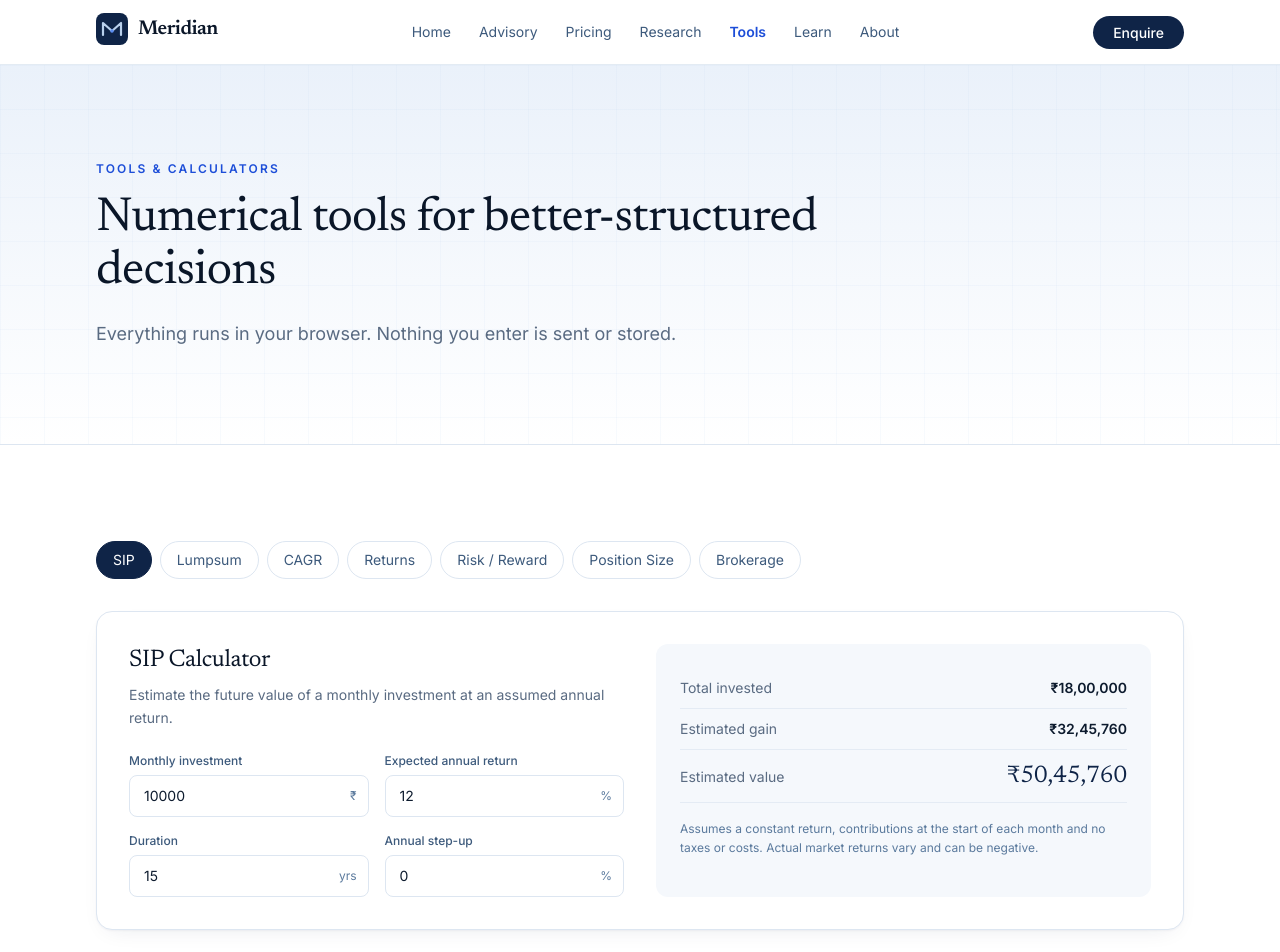
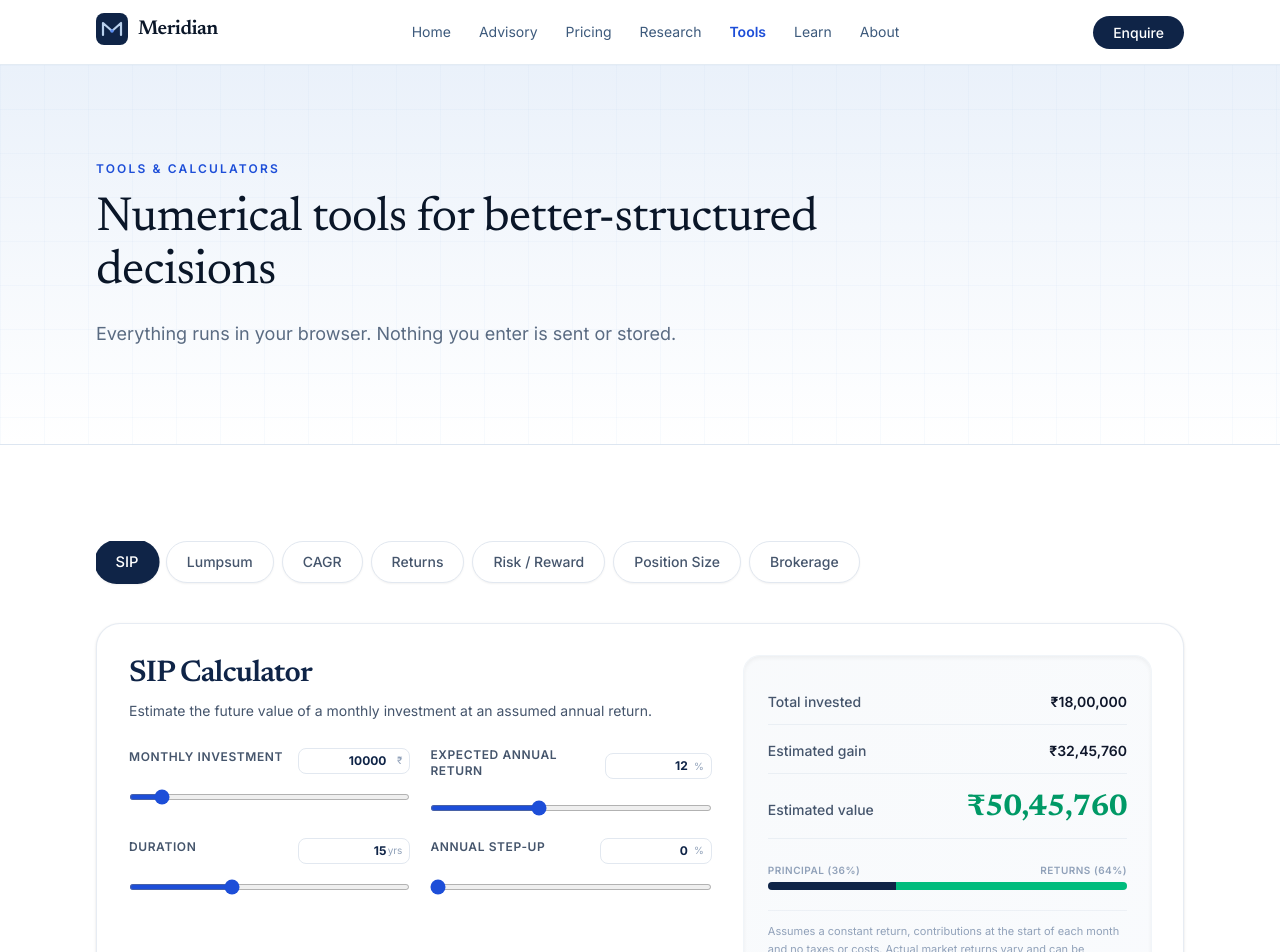
Before and after one commit to dilseresearchlab-git/Advisory, a Next.js app: page /tools in a window 1280 px wide. Shown: the top 952 px of the page. Built offline with nearby package versions, Linux system fonts and the light colour scheme.

Commit message:
initial tools changes commit

```diff
--- a/src/components/Calculators.jsx
+++ b/src/components/Calculators.jsx
@@ -15,13 +15,14 @@ import { RiskRewardVisual } from "./Charts";
 
 const num = (v) => (v === "" || v === null ? 0 : Number(v));
 
+// Standard text/number input component
 function Field({ label, value, onChange, suffix, step = "any", min = 0 }) {
   return (
     <div>
-      <label className="label">{label}</label>
-      <div className="relative">
+      <label className="label text-xs font-semibold uppercase tracking-wider text-slate-600">{label}</label>
+      <div className="relative mt-1.5">
         <input
-          className="input"
+          className="input w-full rounded-xl border border-slate-200 bg-white px-4 py-2.5 text-slate-900 shadow-xs focus:border-royal focus:outline-none focus:ring-2 focus:ring-royal/20"
           type="number"
           inputMode="decimal"
           min={min}
@@ -30,33 +31,72 @@ function Field({ label, value, onChange, suffix, step = "any", min = 0 }) {
           onChange={(e) => onChange(e.target.value)}
         />
         {suffix && (
-          <span className="pointer-events-none absolute right-3 top-1/2 -translate-y-1/2 text-xs text-steel">{suffix}</span>
+          <span className="pointer-events-none absolute right-4 top-1/2 -translate-y-1/2 text-xs font-medium text-slate-400">{suffix}</span>
         )}
       </div>
     </div>
   );
 }
 
-function Result({ label, value, strong = false }) {
+// Dual-mode interactive input with Range Slider + Number Field
+function RangeField({ label, value, onChange, suffix, min, max, step = "any" }) {
   return (
-    <div className="flex items-baseline justify-between gap-4 border-b border-line/70 py-2.5 last:border-0">
-      <span className="text-sm text-muted">{label}</span>
-      <span className={strong ? "font-serif text-2xl text-navy" : "text-sm font-semibold text-ink"}>{value}</span>
+    <div className="space-y-2">
+      <div className="flex items-center justify-between">
+        <label className="label text-xs font-semibold uppercase tracking-wider text-slate-600">{label}</label>
+        <div className="relative w-28">
+          <input
+            className="input w-full rounded-lg border border-slate-200 bg-white px-2 py-1 text-right text-xs font-bold text-navy focus:border-royal focus:outline-none"
+            type="number"
+            min={min}
+            max={max}
+            step={step}
+            value={value}
+            onChange={(e) => onChange(e.target.value)}
+          />
+          {suffix && (
+            <span className="pointer-events-none absolute right-2 top-1/2 -translate-y-1/2 text-[10px] text-slate-400">{suffix}</span>
+          )}
+        </div>
+      </div>
+      {/* Interactive Range Slider */}
+      <input
+        type="range"
+        min={min}
+        max={max}
+        step={step}
+        value={value || min}
+        onChange={(e) => onChange(e.target.value)}
+        className="w-full accent-royal cursor-pointer h-1.5 bg-slate-200 rounded-lg"
+      />
+    </div>
+  );
+}
+
+function Result({ label, value, strong = false, highlight = false }) {
+  return (
+    <div className="flex items-baseline justify-between gap-4 border-b border-slate-200/60 py-3 last:border-0">
+      <span className="text-xs sm:text-sm font-medium text-slate-600">{label}</span>
+      <span className={strong ? `font-serif text-2xl sm:text-3xl tracking-tight ${highlight ? "text-emerald-600 font-bold" : "text-navy"}` : "text-sm font-semibold text-slate-900"}>
+        {value}
+      </span>
     </div>
   );
 }
 
 function Panel({ title, blurb, children, results, note }) {
   return (
-    <div className="card grid gap-8 p-6 sm:p-8 lg:grid-cols-2">
-      <div>
-        <h3 className="text-2xl">{title}</h3>
-        <p className="mt-2 text-sm leading-relaxed text-muted">{blurb}</p>
-        <div className="mt-6 grid gap-4 sm:grid-cols-2">{children}</div>
+    <div className="card grid gap-8 rounded-3xl border border-slate-200/80 bg-white p-6 sm:p-8 shadow-sm lg:grid-cols-12 items-start">
+      <div className="lg:col-span-7 space-y-6">
+        <div>
+          <h3 className="font-serif text-2xl sm:text-3xl font-semibold tracking-tight text-navy">{title}</h3>
+          <p className="mt-2 text-sm leading-relaxed text-slate-600">{blurb}</p>
+        </div>
+        <div className="grid gap-5 sm:grid-cols-2">{children}</div>
       </div>
-      <div className="rounded-xl bg-ice-50 p-5 sm:p-6">
-        {results}
-        {note && <p className="mt-4 text-xs leading-relaxed text-steel">{note}</p>}
+      <div className="lg:col-span-5 rounded-2xl bg-gradient-to-br from-slate-50 to-ice-50/60 p-5 sm:p-6 ring-1 ring-slate-100 shadow-inner">
+        <div className="space-y-1">{results}</div>
+        {note && <p className="mt-5 text-[11px] leading-relaxed text-slate-400 border-t border-slate-200/50 pt-3">{note}</p>}
       </div>
     </div>
   );
@@ -73,6 +113,9 @@ function SIP() {
     () => sipFutureValue({ monthly: num(monthly), annualRate: num(rate), years: num(years), stepUpPct: num(step) }),
     [monthly, rate, years, step]
   );
+
+  const investedPct = r.value > 0 ? (r.invested / r.value) * 100 : 50;
+
   return (
     <Panel
       title="SIP Calculator"
@@ -80,16 +123,28 @@ function SIP() {
       results={
         <>
           <Result label="Total invested" value={formatINR(r.invested)} />
-          <Result label="Estimated gain" value={formatINR(r.gain)} />
-          <Result label="Estimated value" value={formatINR(r.value)} strong />
+          <Result label="Estimated gain" value={formatINR(r.gain)} highlight />
+          <Result label="Estimated value" value={formatINR(r.value)} strong highlight />
+
+          {/* Proportional Visual Breakdown Bar */}
+          <div className="mt-4 pt-2">
+            <div className="flex justify-between text-[10px] font-semibold uppercase tracking-wider text-slate-400 mb-1">
+              <span>Principal ({investedPct.toFixed(0)}%)</span>
+              <span>Returns ({100 - investedPct.toFixed(0)}%)</span>
+            </div>
+            <div className="h-2 w-full bg-slate-200 rounded-full overflow-hidden flex">
+              <div style={{ width: `${investedPct}%` }} className="bg-navy transition-all duration-500" />
+              <div style={{ width: `${100 - investedPct}%` }} className="bg-emerald-500 transition-all duration-500" />
+            </div>
+          </div>
         </>
       }
       note="Assumes a constant return, contributions at the start of each month and no taxes or costs. Actual market returns vary and can be negative."
     >
-      <Field label="Monthly investment" value={monthly} onChange={setMonthly} suffix="₹" />
-      <Field label="Expected annual return" value={rate} onChange={setRate} suffix="%" />
-      <Field label="Duration" value={years} onChange={setYears} suffix="yrs" />
-      <Field label="Annual step-up" value={step} onChange={setStep} suffix="%" />
+      <RangeField label="Monthly investment" value={monthly} onChange={setMonthly} suffix="₹" min={500} max={100000} step={500} />
+      <RangeField label="Expected annual return" value={rate} onChange={setRate} suffix="%" min={1} max={30} step={0.5} />
+      <RangeField label="Duration" value={years} onChange={setYears} suffix="yrs" min={1} max={40} step={1} />
+      <RangeField label="Annual step-up" value={step} onChange={setStep} suffix="%" min={0} max={20} step={1} />
     </Panel>
   );
 }
@@ -99,6 +154,9 @@ function Lumpsum() {
   const [rate, setRate] = useState("12");
   const [years, setYears] = useState("10");
   const r = useMemo(() => lumpsumFutureValue({ principal: num(p), annualRate: num(rate), years: num(years) }), [p, rate, years]);
+
+  const investedPct = r.value > 0 ? (r.invested / r.value) * 100 : 50;
+
   return (
     <Panel
       title="Lumpsum Calculator"
@@ -106,15 +164,26 @@ function Lumpsum() {
       results={
         <>
           <Result label="Invested" value={formatINR(r.invested)} />
-          <Result label="Estimated gain" value={formatINR(r.gain)} />
-          <Result label="Estimated value" value={formatINR(r.value)} strong />
+          <Result label="Estimated gain" value={formatINR(r.gain)} highlight />
+          <Result label="Estimated value" value={formatINR(r.value)} strong highlight />
+
+          <div className="mt-4 pt-2">
+            <div className="flex justify-between text-[10px] font-semibold uppercase tracking-wider text-slate-400 mb-1">
+              <span>Principal</span>
+              <span>Compounded Gain</span>
+            </div>
+            <div className="h-2 w-full bg-slate-200 rounded-full overflow-hidden flex">
+              <div style={{ width: `${investedPct}%` }} className="bg-navy transition-all duration-500" />
+              <div style={{ width: `${100 - investedPct}%` }} className="bg-emerald-500 transition-all duration-500" />
+            </div>
+          </div>
         </>
       }
       note="Illustrative only. Assumes a constant annual return and no taxes or costs."
     >
-      <Field label="Investment amount" value={p} onChange={setP} suffix="₹" />
-      <Field label="Expected annual return" value={rate} onChange={setRate} suffix="%" />
-      <Field label="Duration" value={years} onChange={setYears} suffix="yrs" />
+      <RangeField label="Investment amount" value={p} onChange={setP} suffix="₹" min={10000} max={10000000} step={10000} />
+      <RangeField label="Expected annual return" value={rate} onChange={setRate} suffix="%" min={1} max={30} step={0.5} />
+      <RangeField label="Duration" value={years} onChange={setYears} suffix="yrs" min={1} max={30} step={1} />
     </Panel>
   );
 }
@@ -124,14 +193,16 @@ function CAGR() {
   const [end, setEnd] = useState("250000");
   const [years, setYears] = useState("7");
   const c = cagr({ start: num(start), end: num(end), years: num(years) });
+  const absoluteChange = ((num(end) - num(start)) / (num(start) || NaN)) * 100;
+
   return (
     <Panel
       title="CAGR Calculator"
       blurb="Convert a start value, end value and period into a compound annual growth rate."
       results={
         <>
-          <Result label="Absolute change" value={pct(((num(end) - num(start)) / (num(start) || NaN)) * 100)} />
-          <Result label="CAGR" value={pct(c)} strong />
+          <Result label="Absolute change" value={pct(absoluteChange)} highlight={absoluteChange >= 0} />
+          <Result label="CAGR" value={pct(c)} strong highlight={c >= 0} />
         </>
       }
       note="CAGR smooths growth into a single rate and hides interim volatility."
@@ -149,6 +220,8 @@ function Returns() {
   const [qty, setQty] = useState("100");
   const [years, setYears] = useState("1.5");
   const r = returns({ buy: num(buy), sell: num(sell), qty: num(qty), years: num(years) });
+  const isProfit = r.pnl >= 0;
+
   return (
     <Panel
       title="Returns Calculator"
@@ -157,9 +230,9 @@ function Returns() {
         <>
           <Result label="Cost" value={formatINR(r.cost)} />
           <Result label="Proceeds" value={formatINR(r.proceeds)} />
-          <Result label="Profit / loss" value={formatINR(r.pnl)} />
-          <Result label="Absolute return" value={pct(r.pct)} />
-          <Result label="Annualised return" value={pct(r.annualised)} strong />
+          <Result label="Profit / loss" value={formatINR(r.pnl)} highlight={isProfit} />
+          <Result label="Absolute return" value={pct(r.pct)} highlight={isProfit} />
+          <Result label="Annualised return" value={pct(r.annualised)} strong highlight={isProfit} />
         </>
       }
       note="Before brokerage, taxes and other charges. Example values are placeholders."
@@ -187,7 +260,7 @@ function RiskReward() {
           <Result label="Direction" value={r.long ? "Long" : "Short"} />
           <Result label="Risk per share" value={r.valid ? formatINR(r.risk, 2) : "—"} />
           <Result label="Reward per share" value={r.valid ? formatINR(r.reward, 2) : "—"} />
-          <Result label="Reward : Risk" value={r.valid ? `${r.ratio.toFixed(2)} : 1` : "Check inputs"} strong />
+          <Result label="Reward : Risk" value={r.valid ? `${r.ratio.toFixed(2)} : 1` : "Check inputs"} strong highlight={r.ratio >= 2} />
           <Result label="Break-even win rate" value={r.valid ? pct(r.breakeven, 1) : "—"} />
         </>
       }
@@ -213,7 +286,7 @@ function PositionSize() {
       results={
         <>
           <Result label="Capital at risk" value={formatINR(r.riskAmount)} />
-          <Result label="Quantity" value={r.valid ? r.qty.toLocaleString("en-IN") : "—"} strong />
+          <Result label="Quantity" value={r.valid ? r.qty.toLocaleString("en-IN") : "—"} strong highlight />
           <Result label="Position value" value={r.valid ? formatINR(r.value) : "—"} />
           <Result label="% of capital deployed" value={r.valid ? pct(r.pctOfCapital, 1) : "—"} />
         </>
@@ -236,6 +309,8 @@ function Brokerage() {
   const [mode, setMode] = useState("flat");
   const [bv, setBv] = useState("20");
   const r = brokerage({ buy: num(buy), sell: num(sell), qty: num(qty), segment, brokerageMode: mode, brokerageValue: num(bv) });
+  const isNetProfit = r.netPnl >= 0;
+
   return (
     <Panel
       title="Brokerage & Charges"
@@ -247,26 +322,26 @@ function Brokerage() {
           <Result label="Exchange + SEBI fees" value={formatINR(r.exchange + r.sebi, 2)} />
           <Result label="Stamp duty" value={formatINR(r.stamp, 2)} />
           <Result label="GST" value={formatINR(r.gst, 2)} />
-          <Result label="Total charges" value={formatINR(r.totalCharges, 2)} strong />
-          <Result label="Net P&L after charges" value={formatINR(r.netPnl, 2)} />
+          <Result label="Total charges" value={formatINR(r.totalCharges, 2)} />
+          <Result label="Net P&L after charges" value={formatINR(r.netPnl, 2)} strong highlight={isNetProfit} />
           <Result label="Break-even move / share" value={formatINR(r.breakevenPerShare, 2)} />
         </>
       }
-      note="Statutory rates are indicative defaults and may be outdated. Verify against your broker's contract note and current notifications. Rates can be edited in src/lib/calculations.js."
+      note="Statutory rates are indicative defaults and may be outdated. Verify against your broker's contract note."
     >
       <Field label="Buy price" value={buy} onChange={setBuy} suffix="₹" />
       <Field label="Sell price" value={sell} onChange={setSell} suffix="₹" />
       <Field label="Quantity" value={qty} onChange={setQty} step="1" />
       <div>
-        <label className="label">Segment</label>
-        <select className="input" value={segment} onChange={(e) => setSegment(e.target.value)}>
+        <label className="label text-xs font-semibold uppercase tracking-wider text-slate-600">Segment</label>
+        <select className="input mt-1.5 w-full rounded-xl border border-slate-200 bg-white px-4 py-2.5 text-slate-900 shadow-xs focus:border-royal focus:outline-none" value={segment} onChange={(e) => setSegment(e.target.value)}>
           <option value="intraday">Equity intraday</option>
           <option value="delivery">Equity delivery</option>
         </select>
       </div>
       <div>
-        <label className="label">Brokerage type</label>
-        <select className="input" value={mode} onChange={(e) => setMode(e.target.value)}>
+        <label className="label text-xs font-semibold uppercase tracking-wider text-slate-600">Brokerage type</label>
+        <select className="input mt-1.5 w-full rounded-xl border border-slate-200 bg-white px-4 py-2.5 text-slate-900 shadow-xs focus:border-royal focus:outline-none" value={mode} onChange={(e) => setMode(e.target.value)}>
           <option value="flat">Flat ₹ per order</option>
           <option value="percent">% of turnover</option>
         </select>
@@ -290,18 +365,18 @@ export default function Calculators() {
   const [active, setActive] = useState("sip");
   const Active = tools.find((t) => t.id === active).C;
   return (
-    <div>
-      <div className="-mx-5 flex gap-2 overflow-x-auto px-5 pb-2 sm:mx-0 sm:flex-wrap sm:px-0" role="tablist" aria-label="Calculators">
+    <div className="space-y-8">
+      <div className="-mx-5 flex gap-2 overflow-x-auto px-5 pb-2 sm:mx-0 sm:flex-wrap sm:px-0 no-scrollbar" role="tablist" aria-label="Calculators">
         {tools.map((t) => (
           <button
             key={t.id}
             role="tab"
             aria-selected={active === t.id}
             onClick={() => setActive(t.id)}
-            className={`shrink-0 rounded-full border px-4 py-2 text-sm transition ${
+            className={`shrink-0 rounded-full px-5 py-2.5 text-sm font-medium transition-all shadow-xs ${
               active === t.id
-                ? "border-navy bg-navy text-white"
-                : "border-line bg-white text-steel-dark hover:border-royal hover:text-royal"
+                ? "bg-navy text-white shadow-md scale-105"
+                : "border border-slate-200 bg-white text-slate-600 hover:border-royal hover:text-royal"
             }`}
           >
             {t.label}
```
Also changed, not shown: src/app/research/page.js (+6 -3 lines).
